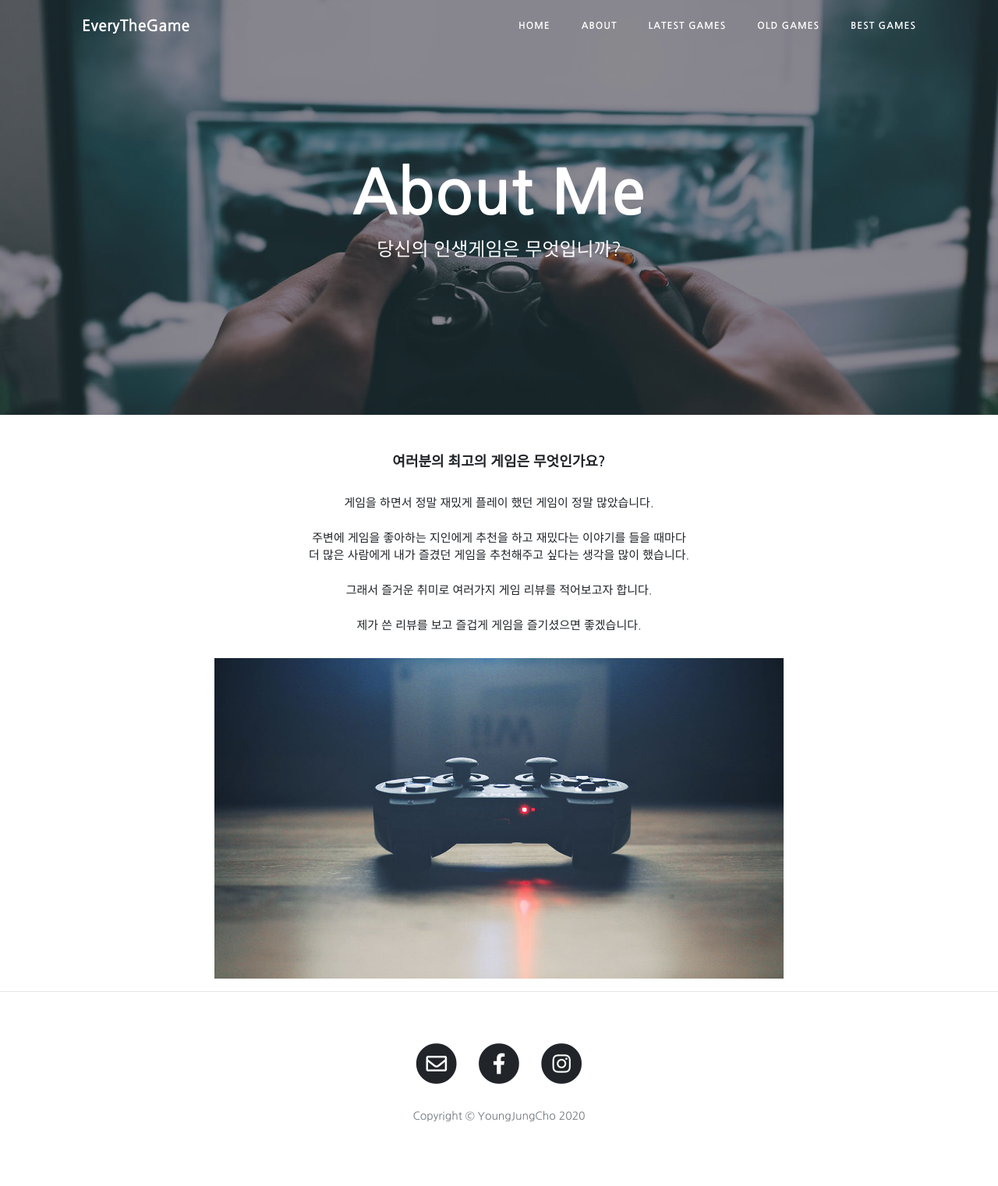
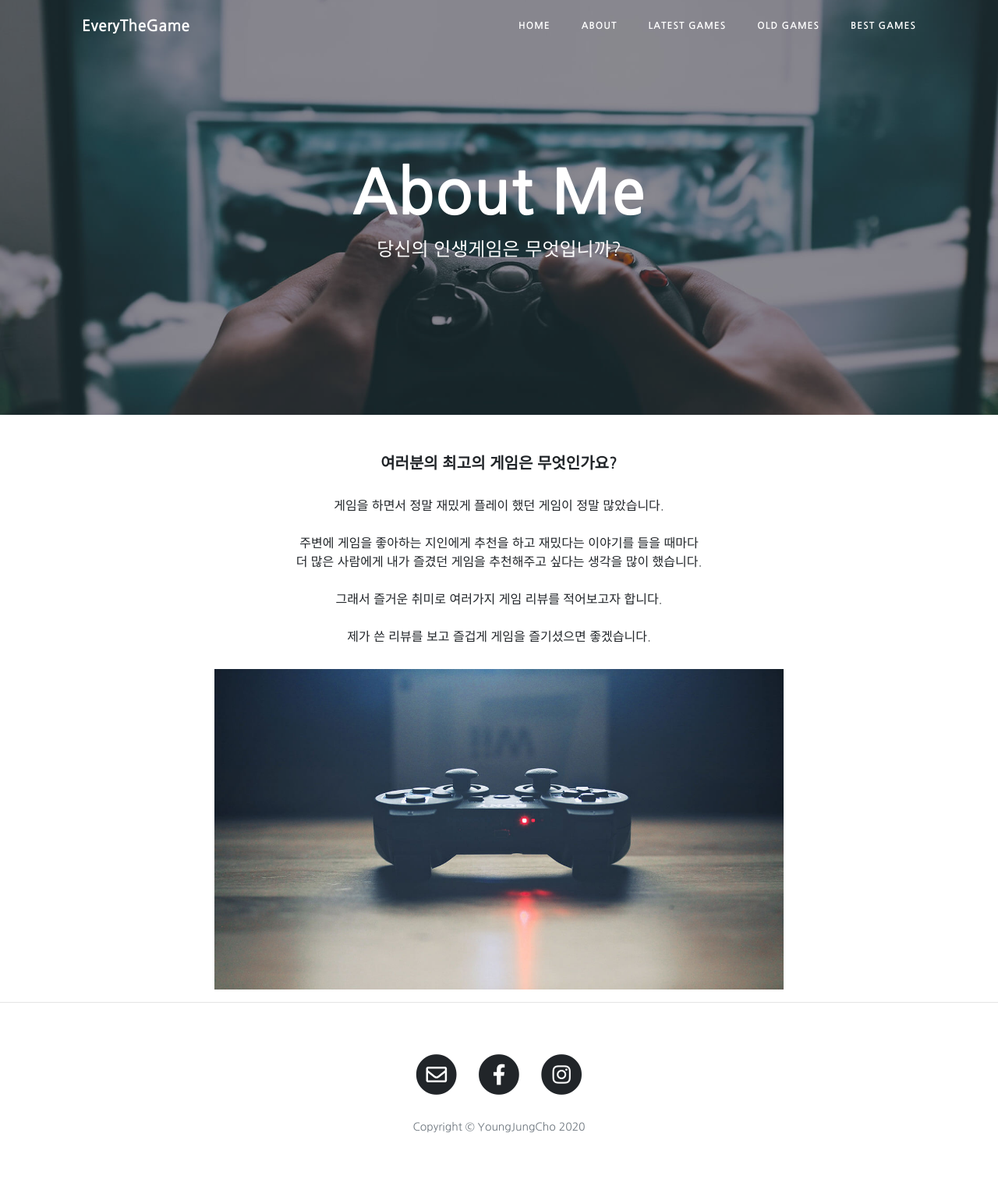
Before and after one commit to youngjungcho/everythegame88, a Jekyll site: the page built from about.html, in a window 1280 px wide. Shown: the whole page at 78% size. Built offline with Jekyll 4.4.1, drawn with Linux system fonts in a browser that asks for light colours.

Commit message:
Update about.html

```diff
--- a/about.html
+++ b/about.html
@@ -7,11 +7,11 @@ background: '/img/bg-about.jpg'
 <style>
   .subtitle {
     text-align: center;
-    font-size: 18px;
+    font-size: 20px;
   }
   .information {
     text-align: center;
-    font-size: 15px;
+    font-size: 16px;
   }
 </style>
 
```
